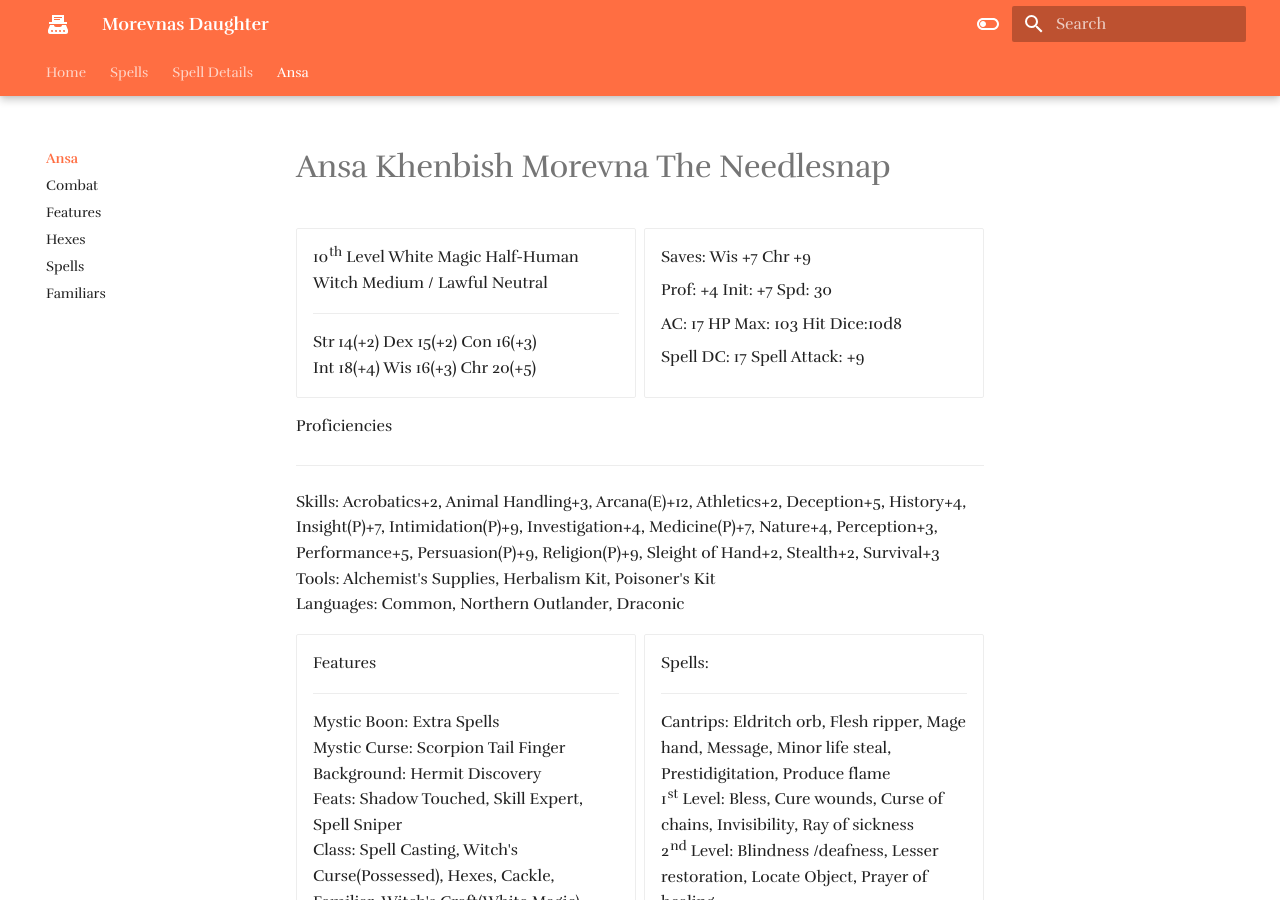
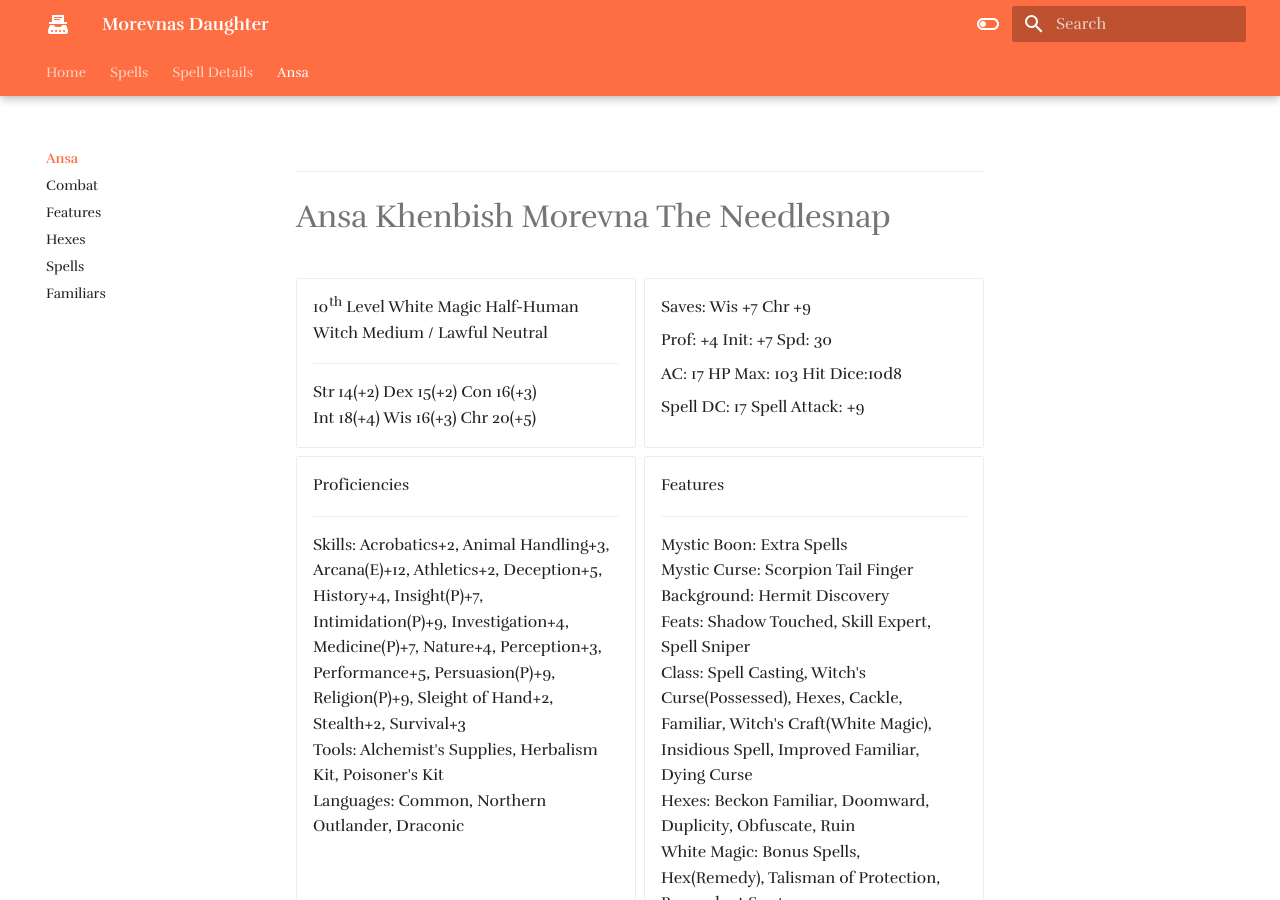
Before and after one commit to Half-Guinea-Press/morevnas_daughter, an MkDocs documentation site: the page built from docs/ansa/index.md, in a window 1280 px wide and 900 px high. Built offline with MkDocs 1.6.1 and Material for MkDocs 9.7.7, drawn with Linux system fonts in a browser that asks for light colours; some web fonts are replaced; comment, search, counter and statistics services are not loaded.

Commit message:
Update index.md

```diff
--- a/docs/ansa/index.md
+++ b/docs/ansa/index.md
@@ -1,3 +1,4 @@
+---
 # Ansa Khenbish Morevna The Needlesnap
 
 <div class="grid cards" markdown>
@@ -18,17 +19,13 @@
 
     Spell DC: 17 Spell Attack: +9
 
-</div>
+-   Proficiencies
 
-Proficiencies
+    ---
 
----
-
-Skills: Acrobatics+2, Animal Handling+3, Arcana(E)+12, Athletics+2, Deception+5, History+4, Insight(P)+7, Intimidation(P)+9, Investigation+4, Medicine(P)+7, Nature+4, Perception+3, Performance+5, Persuasion(P)+9, Religion(P)+9, Sleight of Hand+2, Stealth+2, Survival+3<br>
-Tools: Alchemist's Supplies, Herbalism Kit, Poisoner's Kit<br>
-Languages: Common, Northern Outlander, Draconic<br>
-
-<div class="grid cards" markdown>
+    Skills: Acrobatics+2, Animal Handling+3, Arcana(E)+12, Athletics+2, Deception+5, History+4, Insight(P)+7, Intimidation(P)+9, Investigation+4, Medicine(P)+7, Nature+4, Perception+3, Performance+5, Persuasion(P)+9, Religion(P)+9, Sleight of Hand+2, Stealth+2, Survival+3<br>
+    Tools: Alchemist's Supplies, Herbalism Kit, Poisoner's Kit<br>
+    Languages: Common, Northern Outlander, Draconic<br>
 
 -   Features
 
```
